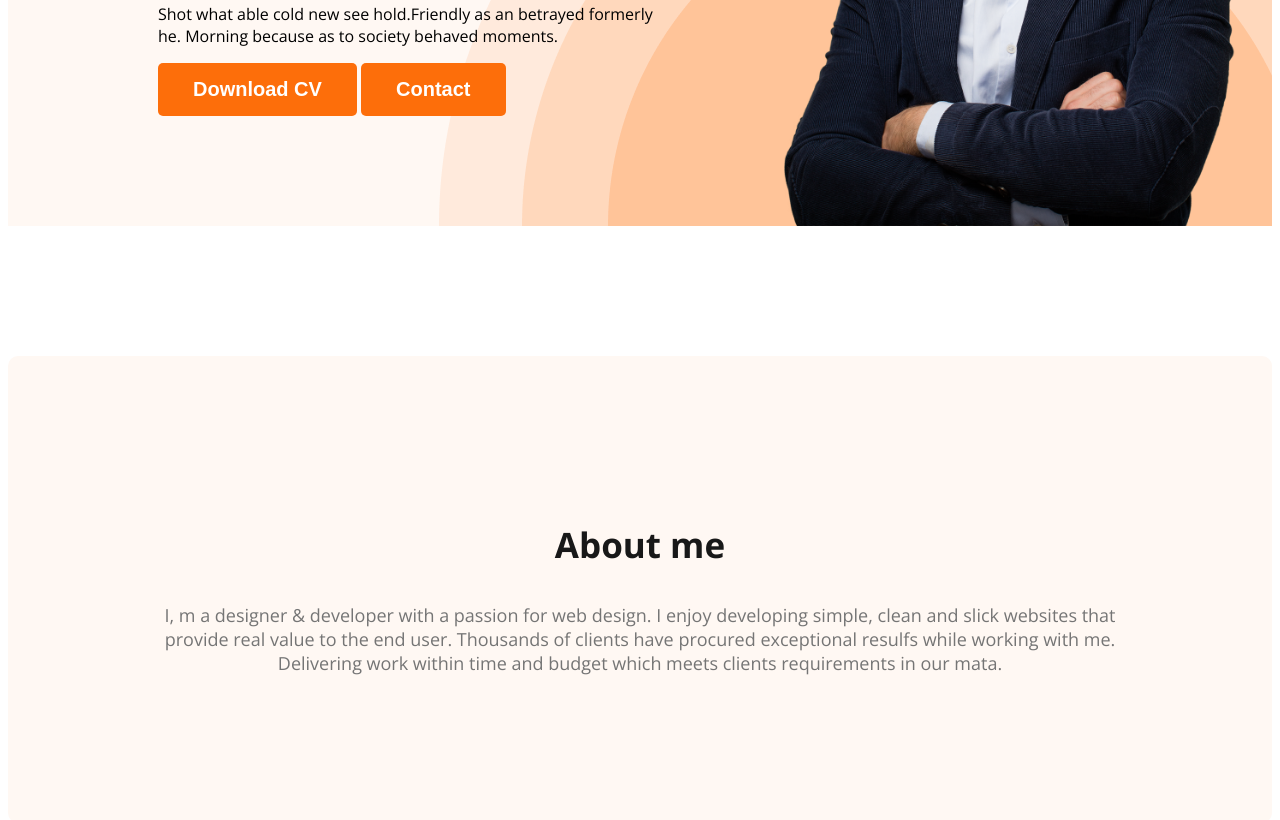
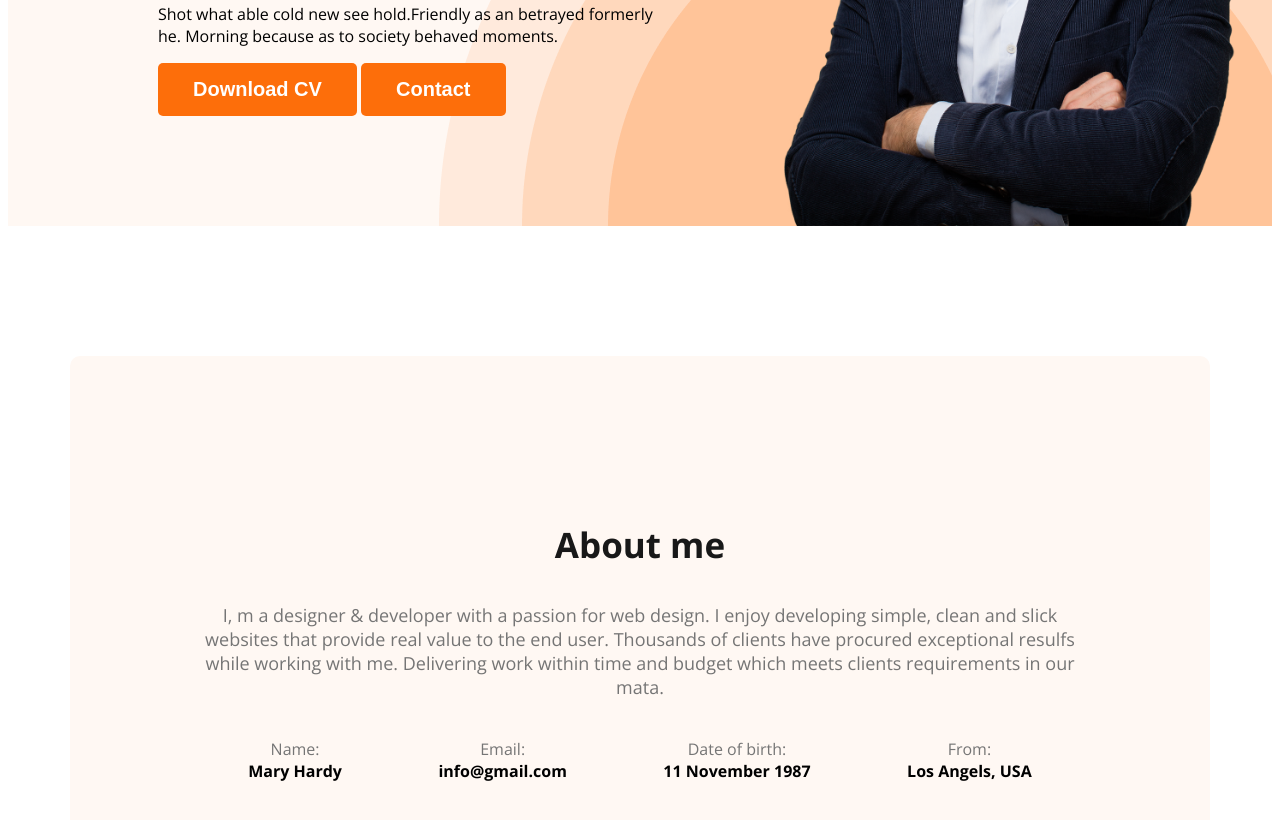
Before and after one commit to Taiyob/simple-portfolio, a plain HTML site: page index.html in a window 1280 px wide. Shown: the part 542-1362 px from the top of the page. Drawn offline with nearby package versions, Linux system fonts and the light colour scheme.

Commit message:
about section finish

```diff
--- a/index.html
+++ b/index.html
@@ -38,7 +38,26 @@
             <p class="section-description">
                 I, m a designer & developer with a passion for web design. I enjoy developing simple, clean and slick websites that provide real value to the end user. Thousands of clients have procured exceptional resulfs while working with me. Delivering work within time and budget which meets clients requirements in our mata.
             </p>
+            <div class="about-info-container">
+                <div class="about-info">
+                    <h4 class="info-title">Name:</h4>
+                    <p class="info-description">Mary Hardy</p>
+                </div>
+                <div class="about-info">
+                    <h4 class="info-title">Email:</h4>
+                    <p class="info-description">info@gmail.com</p>
+                </div>
+                <div class="about-info">
+                    <h4 class="info-title">Date of birth:</h4>
+                    <p class="info-description">11 November 1987</p>
+                </div>
+                <div class="about-info">
+                    <h4 class="info-title">From:</h4>
+                    <p class="info-description">Los Angels, USA</p>
+                </div>
+            </div>
         </section>
+
     </main>
     <footer>
 
--- a/styles/portfolio.css
+++ b/styles/portfolio.css
@@ -81,10 +81,10 @@ nav a{
     width: 500px;
 }
 /* main section styles */
-
-
-
-
+main{
+    max-width: 1140px;
+    margin: 0 auto;
+}
 /* about section style */
 .about{
     padding: 130px;
@@ -92,3 +92,19 @@ nav a{
     background: #FFF8F3;
     margin: 130px 0;
 }
+.about-info-container{
+    display: flex;
+    justify-content: space-around;
+}
+.about-info{
+    text-align: center;
+}
+.info-title{
+    margin-bottom: 0;
+    color: #757575;
+    font-weight: 100;
+}
+.info-description{
+    margin-top: 0;
+    font-weight: 700;
+}
```
